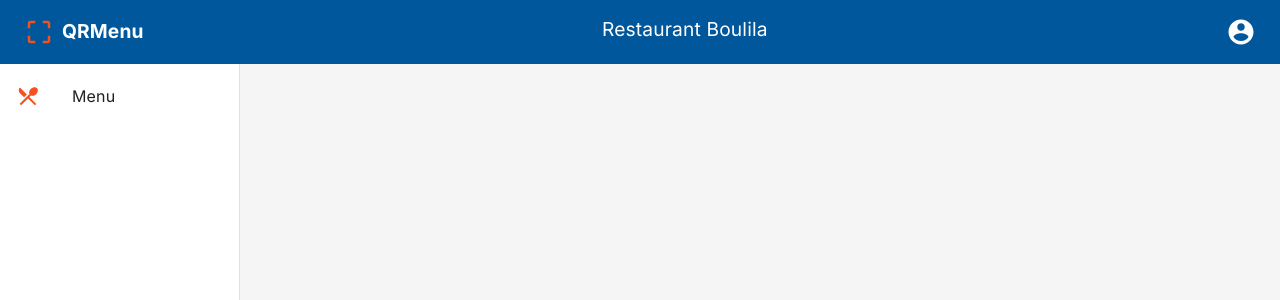
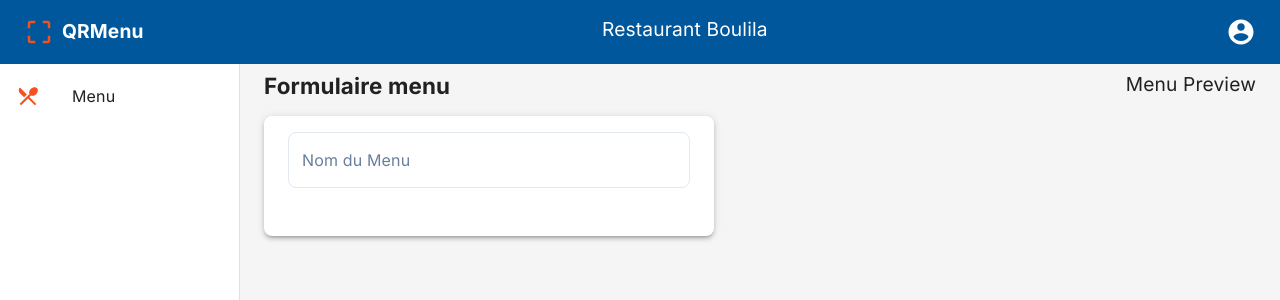
Before and after one commit to medAmarFilali/qrmenuapp, a React (Create React App) app: page / in a window 1280 px wide. Both pictures are taken after a click on the button "CRÉEZ VOTRE PREMIER MENU". Shown: the top 300 px of the page. Built offline with nearby package versions, Linux system fonts and the light colour scheme.

Commit message:
Saving the progress

```diff
--- a/src/components/menuManagerPage/MenuManagerPage.js
+++ b/src/components/menuManagerPage/MenuManagerPage.js
@@ -1,4 +1,5 @@
 import { useSelector } from "react-redux";
+import MakeMenu from "./makeMenu/MakeMenu";
 import MenuIntro from "./menuIntro/MenuIntro";
 
 const MenuManagerPage = () => {
@@ -6,7 +7,7 @@ const MenuManagerPage = () => {
 
   return (
     <div>
-      <div>{!data.menu ? <MenuIntro /> : null}</div>
+      <div>{!data.menu ? <MenuIntro /> : <MakeMenu />}</div>
     </div>
   );
 };
--- /dev/null
+++ b/src/components/menuManagerPage/makeMenu/MakeMenu.js
@@ -0,0 +1,19 @@
+import MenuForm from "./menuForm/MenuForm";
+import MenuPreview from "./menuPreview/MenuPreview";
+import { useStyles } from "./styleMakeMenu";
+
+const MakeMenu = () => {
+  const classes = useStyles();
+  return (
+    <div className={classes.makeMenuContainer}>
+      <div>
+        <MenuForm />
+      </div>
+      <div>
+        <MenuPreview />
+      </div>
+    </div>
+  );
+};
+
+export default MakeMenu;
--- /dev/null
+++ b/src/components/menuManagerPage/makeMenu/menuForm/MenuForm.js
@@ -0,0 +1,23 @@
+import { Typography, TextField, Paper } from "@material-ui/core";
+import { useStyles } from "./styleMenuForm";
+
+const MenuForm = () => {
+  const classes = useStyles();
+  return (
+    <div className={classes.menuFormContainer}>
+      <Typography variant="h4" className={classes.menuFormTitle}>
+        Formulaire menu
+      </Typography>
+      <Paper elevation={3} className={classes.formPaper}>
+        <TextField
+          label="Nom du Menu"
+          variant="outlined"
+          fullWidth
+          className={classes.textField}
+        />
+      </Paper>
+    </div>
+  );
+};
+
+export default MenuForm;
--- /dev/null
+++ b/src/components/menuManagerPage/makeMenu/menuForm/styleMenuForm.js
@@ -0,0 +1,17 @@
+import { makeStyles } from "@material-ui/core/styles";
+
+export const useStyles = makeStyles((theme) => ({
+  menuFormContainer: {
+    display: "flex",
+    flexDirection: "column",
+  },
+  menuFormTitle: {
+    marginBottom: theme.spacing(2),
+  },
+  formPaper: {
+    width: 450,
+  },
+  textField: {
+    marginBottom: theme.spacing(2),
+  },
+}));
--- /dev/null
+++ b/src/components/menuManagerPage/makeMenu/menuPreview/MenuPreview.js
@@ -0,0 +1,11 @@
+import { Typography } from "@material-ui/core";
+
+const MenuPreview = () => {
+  return (
+    <div>
+      <Typography variant="h5">Menu Preview</Typography>
+    </div>
+  );
+};
+
+export default MenuPreview;
--- /dev/null
+++ b/src/components/menuManagerPage/makeMenu/styleMakeMenu.js
@@ -0,0 +1,9 @@
+import { makeStyles } from "@material-ui/core/styles";
+
+export const useStyles = makeStyles((theme) => ({
+  makeMenuContainer: {
+    display: "flex",
+    justifyContent: "space-between",
+    flexWrap: "wrap",
+  },
+}));
```
